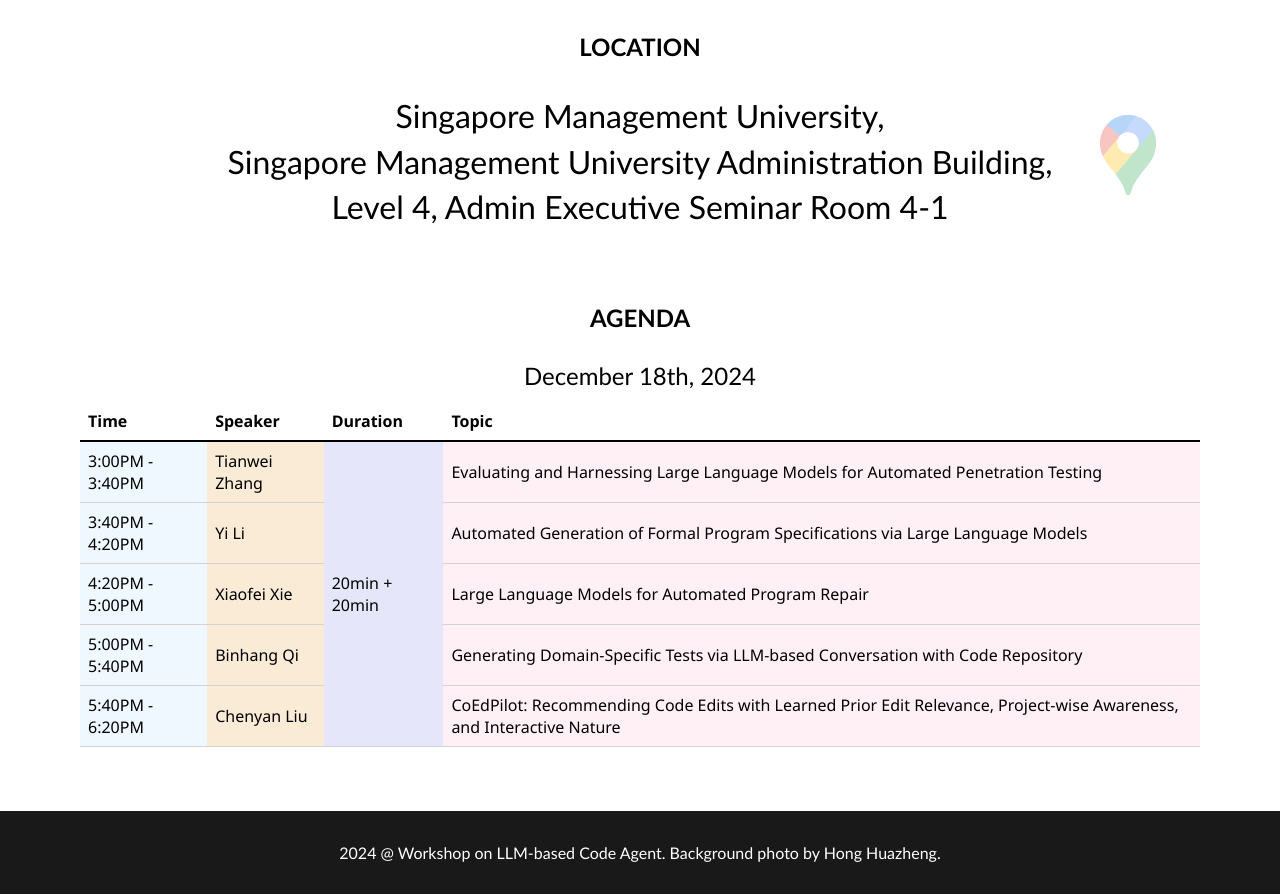
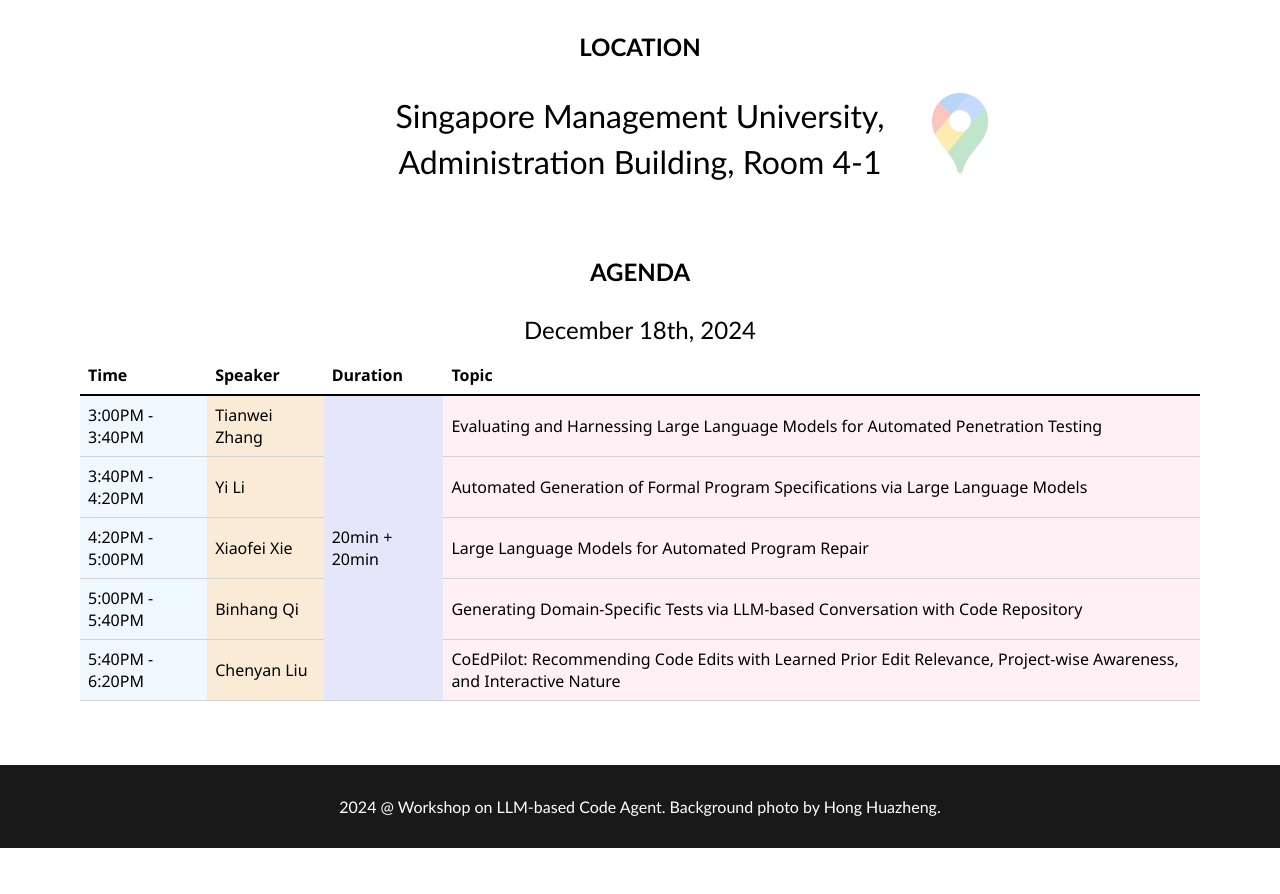
Before and after one commit to wlca-code-agent/wlca-code-agent.github.io, a website built with Parcel: page src/index.html in a window 1280 px wide. Shown: the part 3553-4447 px from the top of the page. After the commit the page ends 4401 px from the top, so only its background shows below. Built offline with nearby package versions, Linux system fonts and the light colour scheme.

Commit message:
simplify location text

```diff
--- a/src/index.html
+++ b/src/index.html
@@ -237,8 +237,7 @@
                     <div style="flex-grow: 1; flex-basis: 0;"></div>
                     <div class="location-sub-block">
                         <div class="location-text university">Singapore Management University,</div>
-                        <div class="location-text school">Singapore Management University Administration Building,</div>
-                        <div class="location-text floor">Level 4, Admin Executive Seminar Room 4-1</div>
+                        <div class="location-text school">Administration Building, Room 4-1</div>
                     </div>
                     <div style="flex-grow: 1; flex-basis: 0;">
                         <a class="link-to-google-map" target="_blank" href="https://maps.app.goo.gl/bFVjpdPRaVnbmr8G8">
```
Also changed, not shown: release/index.html.
